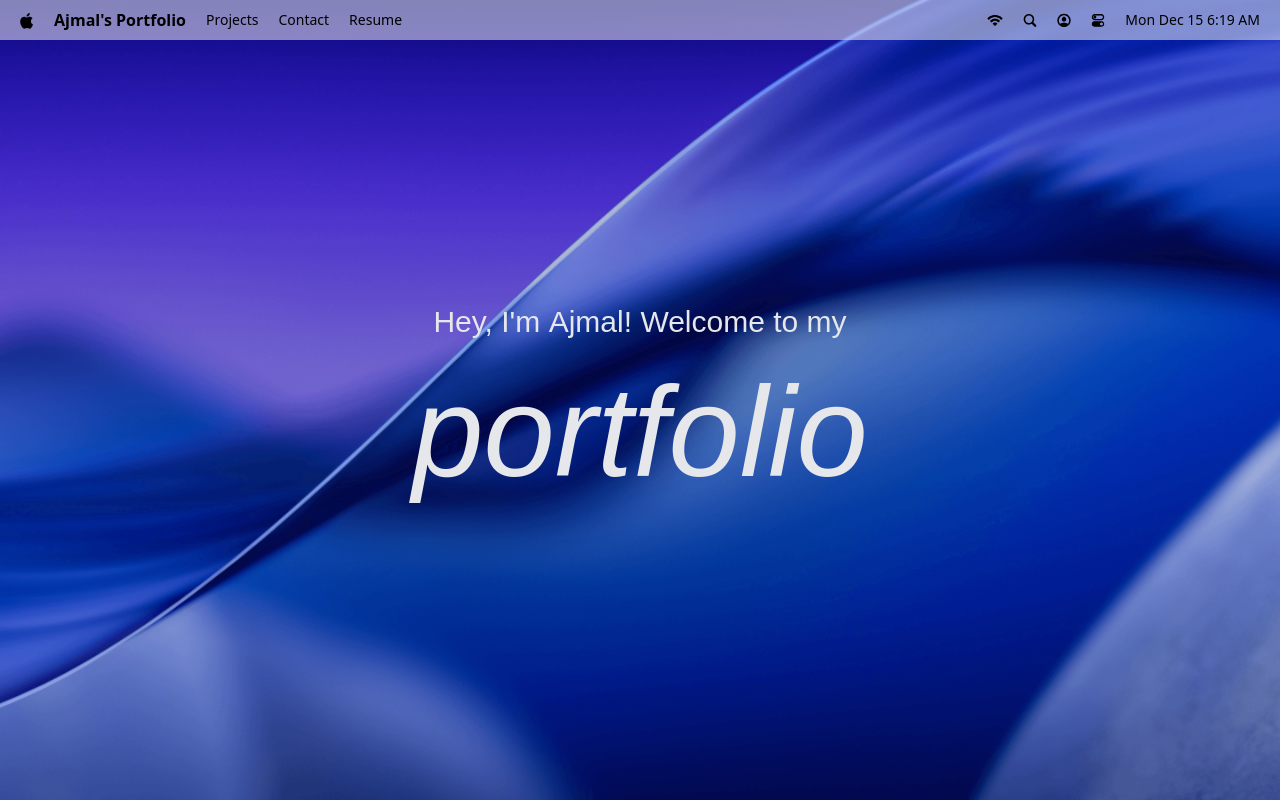
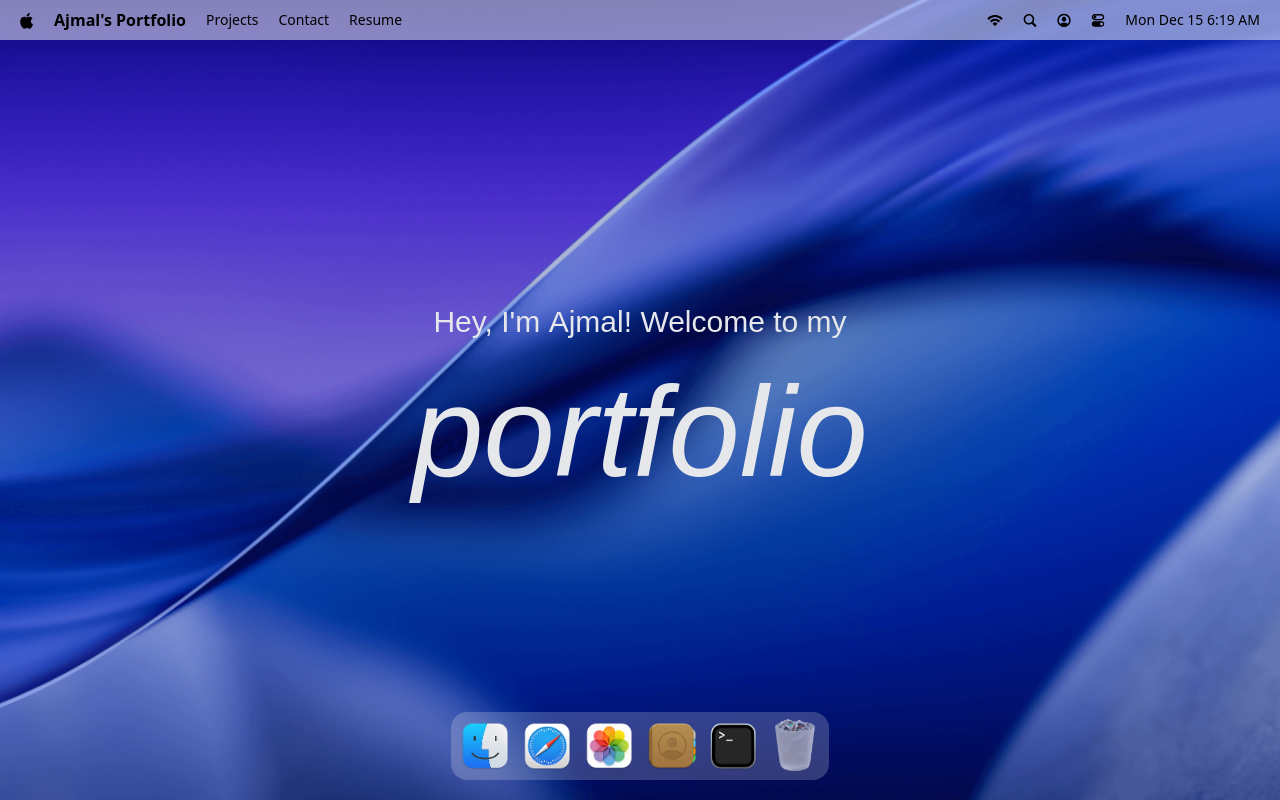
Before and after one commit to ajmal123-coder/MacOs_Portfolio, a React (Vite) app: page / in a window 1280 px wide. Built offline with nearby package versions, Linux system fonts and the light colour scheme; a web font is replaced by a local one.

Commit message:
implement dock presentation

```diff
--- a/package.json
+++ b/package.json
@@ -17,6 +17,7 @@
     "lucide-react": "^0.561.0",
     "react": "^19.2.0",
     "react-dom": "^19.2.0",
+    "react-tooltip": "^5.30.0",
     "tailwindcss": "^4.1.18"
   },
   "devDependencies": {
--- a/src/App.jsx
+++ b/src/App.jsx
@@ -1,10 +1,11 @@
-import { Navbar, Welcome } from "#components";
+import { Navbar, Welcome, Dock } from "#components";
 
 const App = () => {
     return (
         <main>
             <Navbar />
             <Welcome/>
+            <Dock />
         </main>
     );
 };
--- /dev/null
+++ b/src/components/Dock.jsx
@@ -0,0 +1,89 @@
+import {useRef} from "react";
+import { Tooltip } from 'react-tooltip'
+import {dockApps} from "#constants/index.js";
+import {useGSAP} from "@gsap/react";
+import gsap from "gsap";
+
+const Dock = () => {
+    const dockRef = useRef(null);
+
+    useGSAP(()=> {
+        const dock = dockRef.current;
+        if (!dock) return;
+
+        const icons = dock.querySelectorAll(".dock-icon");
+
+        const  animateIcons = (mouseX) => {
+            const{left} = dock.getBoundingClientRect();
+
+            icons.forEach((icon) => {
+                const { left: iconLeft, width } = icon.getBoundingClientRect();
+                const center = iconLeft - left + width/2;
+                const distance = Math.abs(mouseX - center);
+
+                const intensity = Math.exp(-(distance ** 2.5)/2000);
+
+                gsap.to(icon, {
+                    scale: 1 + 0.25 * intensity,
+                    y: -15 * intensity,
+                    duration: 0.2,
+                    ease: "power1.out",
+                });
+            });
+        };
+        const handleMouseMove = (e) => {
+            const {left} = dock.getBoundingClientRect();
+
+            animateIcons(e.clientX - left);
+        };
+
+        const resetIcons = () => icons.forEach((icon) => gsap.to(icon, {
+            scale: 1,
+            y:0,
+            duration: 0.3,
+            ease: "power1.out",
+        }),
+        );
+        dock.addEventListener('mousemove', handleMouseMove);
+        dock.addEventListener('mouseleave', resetIcons);
+
+        return () => {
+            dock.removeEventListener('mousemove', handleMouseMove);
+            dock.removeEventListener('mouseleave', resetIcons);
+        }
+    },[]);
+
+
+
+    const toggleApp = (app) => {
+
+    }
+
+    return <section id="dock">
+        <div ref = {dockRef} className="dock-container">
+            {dockApps.map(({id, name,icon, canOpen}) => (
+                <div key = {id} className="relative flex justify-center">
+                    <button type="button"
+                            className="dock-icon"
+                            aria-label={name}
+                            data-tooltip-id = "dock-tooltip"
+                            data-tooltip-content = {name}
+                            data-tooltip-delay-show={150}
+                            disabled={!canOpen}
+                            onClick={() => toggleApp({ id, canOpen})}
+                    >
+                        <img
+                            src={`/images/${icon}`}
+                            alt={name}
+                            loading="lazy"
+                            className={canOpen ? "" : "opacity-60"}
+                        />
+                    </button>
+                </div>
+            ))}
+            <Tooltip id="dock-tooltip" place= "top" className="tooltip"/>
+        </div>
+    </section>
+
+}
+export default Dock
--- a/src/components/Welcome.jsx
+++ b/src/components/Welcome.jsx
@@ -10,7 +10,7 @@
 const renderText = (text, className, baseWeight = 400 ) => {
     return [ ... text].map((char, i) =>(
         <span key={i} className={className} style={{fontVariationSettings :`'wght' ${baseWeight}`}}>
-            {char == " " ? '\u00A0' : char}
+            {char === " " ? '\u00A0' : char}
         </span>
     ))
 }
@@ -37,7 +37,7 @@
             animateLetter(letter, min + (max - min) * intensity);
         });
     };
-    const handleMouseLeave = (e) => letters.forEach((letter) => animateLetter(letter, base, 0.3));
+    const handleMouseLeave = () => letters.forEach((letter) => animateLetter(letter, base, 0.3));
 
     container.addEventListener("mousemove", handleMouseMove);
     container.addEventListener("mouseleave", handleMouseLeave);
--- a/src/components/index.js
+++ b/src/components/index.js
@@ -1,4 +1,5 @@
 import Navbar from "#components/Navbar.jsx";
 import Welcome from "#components/Welcome.jsx";
+import Dock from "#components/Dock.jsx";
 
-export { Navbar, Welcome}
+export { Navbar, Welcome, Dock}
```
Also changed, not shown: 1 other file (tests, documents, lock files or other folders).
